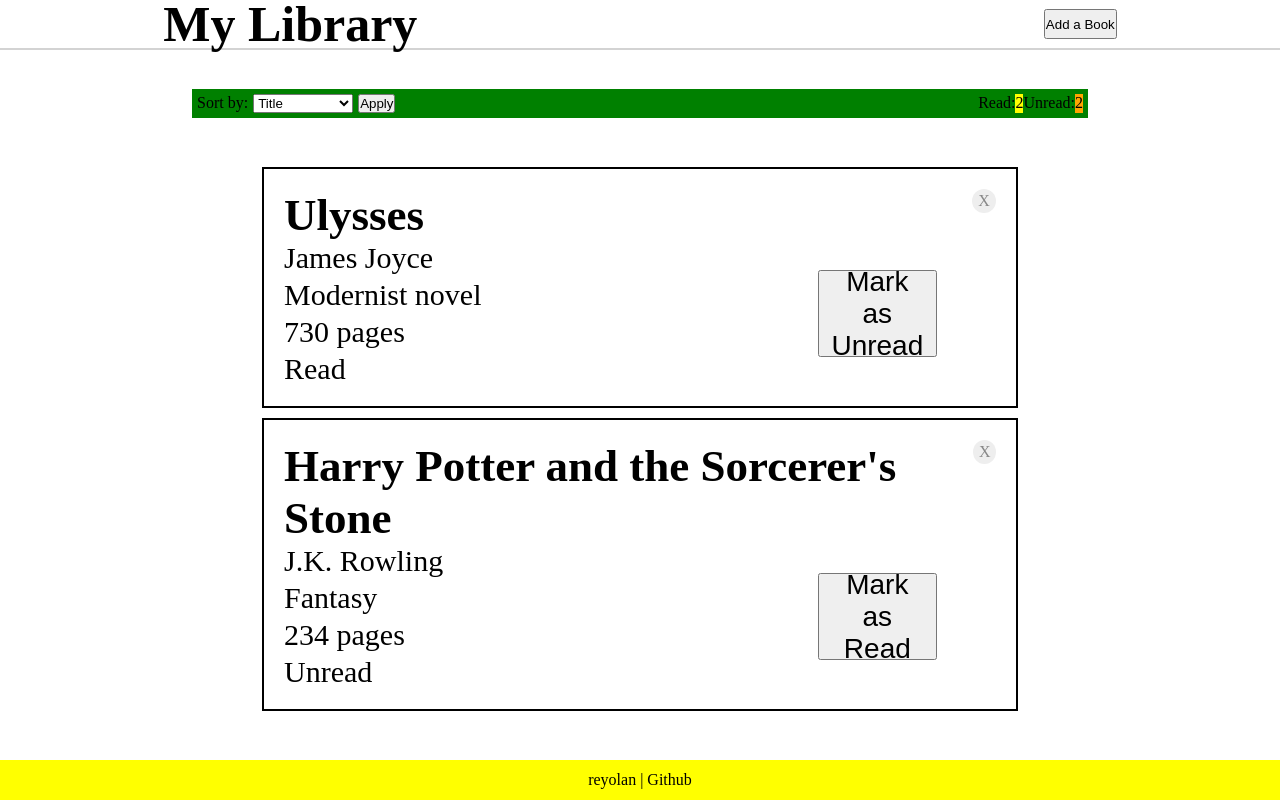
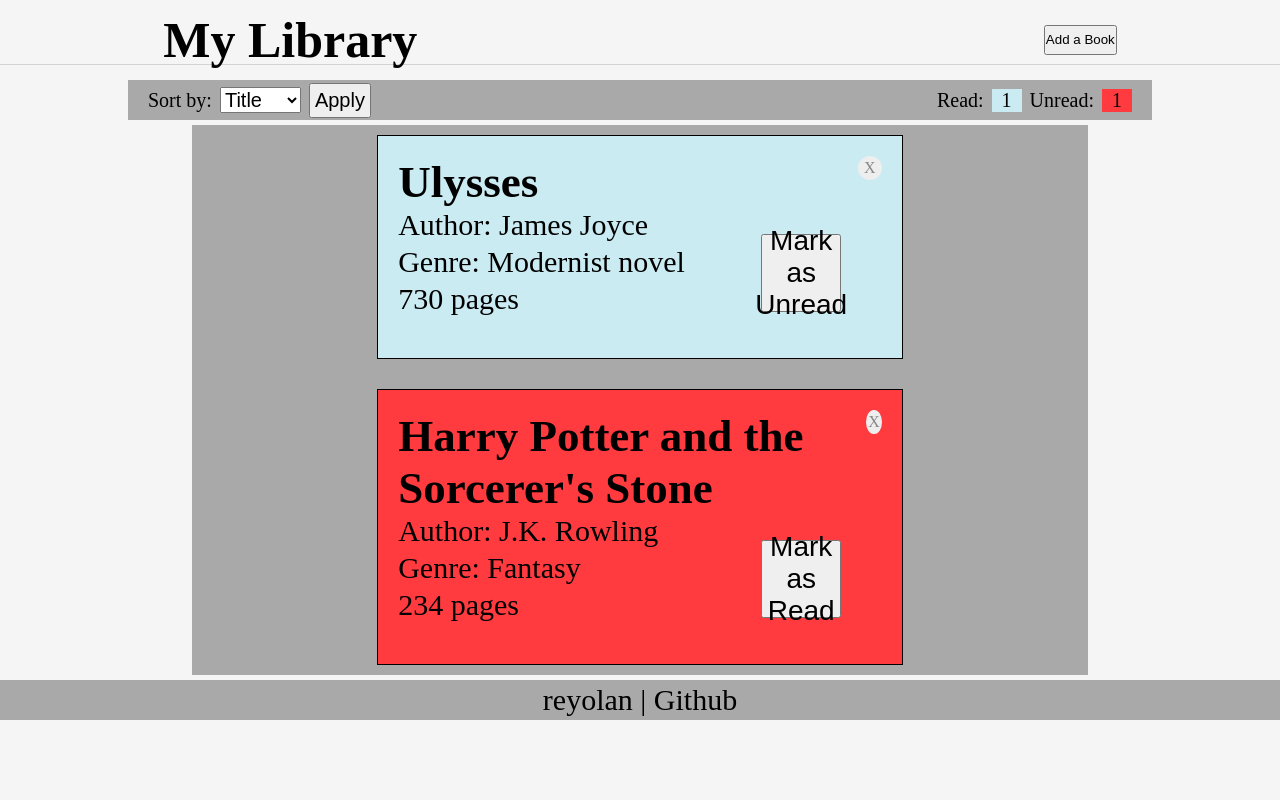
Before and after one commit to reyolan/book-library, a plain HTML site: page index.html in a window 1280 px wide. Drawn offline with Linux system fonts and the light colour scheme.

Commit message:
add sort and remove ascending descending

```diff
--- a/index.html
+++ b/index.html
@@ -8,6 +8,7 @@
   <title>Library</title>
 </head>
 <body>
+  <div id="header-and-sort">
     <header>
       <h1>My Library</h1>
       <button type="button" id="add-book">Add a Book</button>
@@ -18,19 +19,21 @@
         <option value="title">Title</option>
         <option value="author">Author</option>
         <option value="genre">Genre</option>
-      <option value="pages">No. of Pages</option>
+        <option value="pages">Pages</option>
         <option value="status">Status</option>
       </select>
+
       <button type="button" id=apply-sort>Apply</button>
 
-    <div id=read-counter>
+      <div id=status-counter>
         <p>Read: </p>
         <div id="read-color">
-        <p id="p-read-color">2</p>
+          <p id="read-counter">2</p>
         </div>
           <p>Unread: </p>
         <div id="unread-color">
-        <p>2</p>
+          <p id="unread-counter">2</p>
+        </div>
       </div>
     </div>
   </section>
--- a/script.js
+++ b/script.js
@@ -45,18 +45,14 @@ function Book(title, author, genre, pages, status) {
 }
 
 Book.prototype.changeStatus = function (e) {
-	let domCurrentStatus =
-		e.target.parentNode.parentNode.childNodes[0].childNodes[3].textContent;
-	let cards = document.querySelectorAll(".cards");
 	if (this.status === "Read") {
 		this.status = "Unread";
-		domCurrentStatus = this.status;
 	} else {
 		this.status = "Read";
-		domCurrentStatus = this.status;
 	}
-	cards.forEach((card) => card.remove());
+	removeAllCards();
 	showBookLibrary();
+	updateReadCounter();
 };
 
 function setSubmitBtnValue() {
@@ -122,6 +118,12 @@ function emptyField() {
 function addCardtoDom(libraryIndex, title, author, genre, pages, status) {
 	let card = document.createElement("div");
 	card.classList.toggle("cards");
+
+	if (status === "Read") {
+		card.classList.toggle("read-card");
+	} else {
+		card.classList.toggle("unread-card");
+	}
 	card.dataset.libraryIndex = libraryIndex;
 	cardContainer.appendChild(card);
 
@@ -158,12 +160,12 @@ function addCardtoDom(libraryIndex, title, author, genre, pages, status) {
 
 	let authorCard = document.createElement("p");
 	authorCard.classList.toggle("author-card");
-	authorCard.textContent = author;
+	authorCard.textContent = `Author: ${author}`;
 	firstColumnCardContent.appendChild(authorCard);
 
 	let genreCard = document.createElement("p");
 	genreCard.classList.toggle("genre-card");
-	genreCard.textContent = genre;
+	genreCard.textContent = `Genre: ${genre}`;
 	firstColumnCardContent.appendChild(genreCard);
 
 	let pageCard = document.createElement("p");
@@ -171,13 +173,8 @@ function addCardtoDom(libraryIndex, title, author, genre, pages, status) {
 	pageCard.textContent = `${pages} pages`;
 	firstColumnCardContent.appendChild(pageCard);
 
-	let statusCard = document.createElement("p");
-	statusCard.classList.toggle("status-card");
-	statusCard.textContent = status;
-	firstColumnCardContent.appendChild(statusCard);
-
 	let markStatusBtn = document.createElement("button");
-	if (statusCard.textContent === "Read") {
+	if (status === "Read") {
 		markStatusBtn.textContent = "Mark as Unread";
 	} else {
 		markStatusBtn.textContent = "Mark as Read";
@@ -201,12 +198,66 @@ function addBookLibrarytoDom() {
 		bookLibrary[bookLibrary.length - 1].pages,
 		bookLibrary[bookLibrary.length - 1].status
 	);
+	updateReadCounter();
 }
 
 function removeCard(e) {
-	let index = e.target.parentNode.parentNode.parentNode.dataset.libraryIndex;
+	const index = e.target.parentNode.parentNode.parentNode.dataset.libraryIndex;
 	bookLibrary.splice(index, 1);
 	e.target.parentNode.parentNode.parentNode.remove();
+	updateReadCounter();
+}
+
+function updateReadCounter() {
+	const statusCounter = bookLibrary.reduce(statusCountFunc, {});
+	function statusCountFunc(obj, book) {
+		if (!obj[book.status]) {
+			obj[book.status] = 0;
+		}
+		obj[book.status]++;
+		return obj;
+	}
+
+	if (!statusCounter.Read) {
+		statusCounter.Read = 0;
+	} else if (!statusCounter.Unread) {
+		statusCounter.Unread = 0;
+	}
+
+	const readCountId = document.querySelector("#read-counter");
+	readCountId.textContent = statusCounter.Read;
+	const unreadCountId = document.querySelector("#unread-counter");
+	unreadCountId.textContent = statusCounter.Unread;
+}
+
+const applySortBtn = document.querySelector("#apply-sort");
+applySortBtn.addEventListener("click", sortLibrary);
+
+//sort array
+function sortLibrary() {
+	const sortIndex = document.querySelector("#sort").selectedIndex;
+	const indexText = document
+		.querySelector("#sort")
+		.options[sortIndex].text.toLowerCase();
+	console.log(indexText);
+	bookLibrary.sort(function (a, b) {
+		let propA = a[indexText].toUpperCase();
+		let propB = b[indexText].toUpperCase();
+		if (propA > propB) {
+			return 1;
+		} else if (propA < propB) {
+			return -1;
+		} else {
+			return 0;
+		}
+	});
+	removeAllCards();
+	showBookLibrary();
+}
+
+function removeAllCards() {
+	const cards = document.querySelectorAll(".cards");
+	cards.forEach((card) => card.remove());
 }
 
 //show the elements of array
@@ -225,3 +276,4 @@ function showBookLibrary() {
 }
 
 showBookLibrary();
+updateReadCounter();
--- a/style.css
+++ b/style.css
@@ -9,8 +9,20 @@ body {
 	align-items: center;
 	flex-direction: column;
 	min-height: 100vh;
+	background-color: #f5f5f5;
+	gap: 5px;
+}
+
+#header-and-sort {
+	display: flex;
+	flex-direction: column;
+	align-items: center;
 	justify-content: space-between;
+	padding-top: 15px;
+	width: 100%;
+	height: 15vh;
 }
+
 header {
 	display: flex;
 	justify-content: space-around;
@@ -18,17 +30,18 @@ header {
 	width: 100%;
 	gap: 300px;
 	height: 50px;
-	border-bottom: 2px solid lightgray;
+	border-bottom: 1px solid lightgray;
 	font-size: 25px;
 }
 
 footer {
-	background-color: yellow;
+	background-color: #a9a9a9;
 	display: flex;
 	align-items: center;
 	justify-content: center;
 	height: 5vh;
 	width: 100%;
+	font-size: 30px;
 }
 #add-book {
 	height: 30px;
@@ -36,26 +49,49 @@ footer {
 
 #sort-container {
 	display: flex;
-	gap: 5px;
-	width: 70%;
-	background-color: green;
-	padding: 5px;
+	align-items: center;
+	gap: 8px;
+	width: 80%;
+	background-color: #a9a9a9;
+	padding: 20px;
+	height: 5vh;
+	font-size: 20px;
+}
+
+#sort,
+#apply-sort {
+	font-size: 20px;
+}
+
+#apply-sort {
+	padding: 4px;
 }
 
 #cards-container {
-	width: 100%;
+	width: 70%;
 	display: flex;
 	flex-direction: column;
 	justify-content: center;
 	align-items: center;
-	gap: 10px;
+	gap: 30px;
 	padding: 10px;
+	background-color: #a9a9a9;
 }
 
 .cards {
 	width: 60%;
-	border: 2px solid black;
+	border: 1px solid black;
 	padding: 20px;
+}
+
+.read-card,
+#read-color {
+	background-color: #caebf2;
+}
+
+.unread-card,
+#unread-color {
+	background-color: #ff3b3f;
 }
 
 .title-card {
@@ -70,17 +106,16 @@ footer {
 	font-size: 30px;
 }
 
-#read-counter {
+#status-counter {
 	display: flex;
 	margin-left: auto;
+	gap: 8px;
 }
 
-#read-color {
-	background-color: yellow;
-}
-
+#read-color,
 #unread-color {
-	background-color: orange;
+	text-align: center;
+	width: 30px;
 }
 
 .modal-box {
```
Lines whose indentation alone changed are shown as unchanged.
